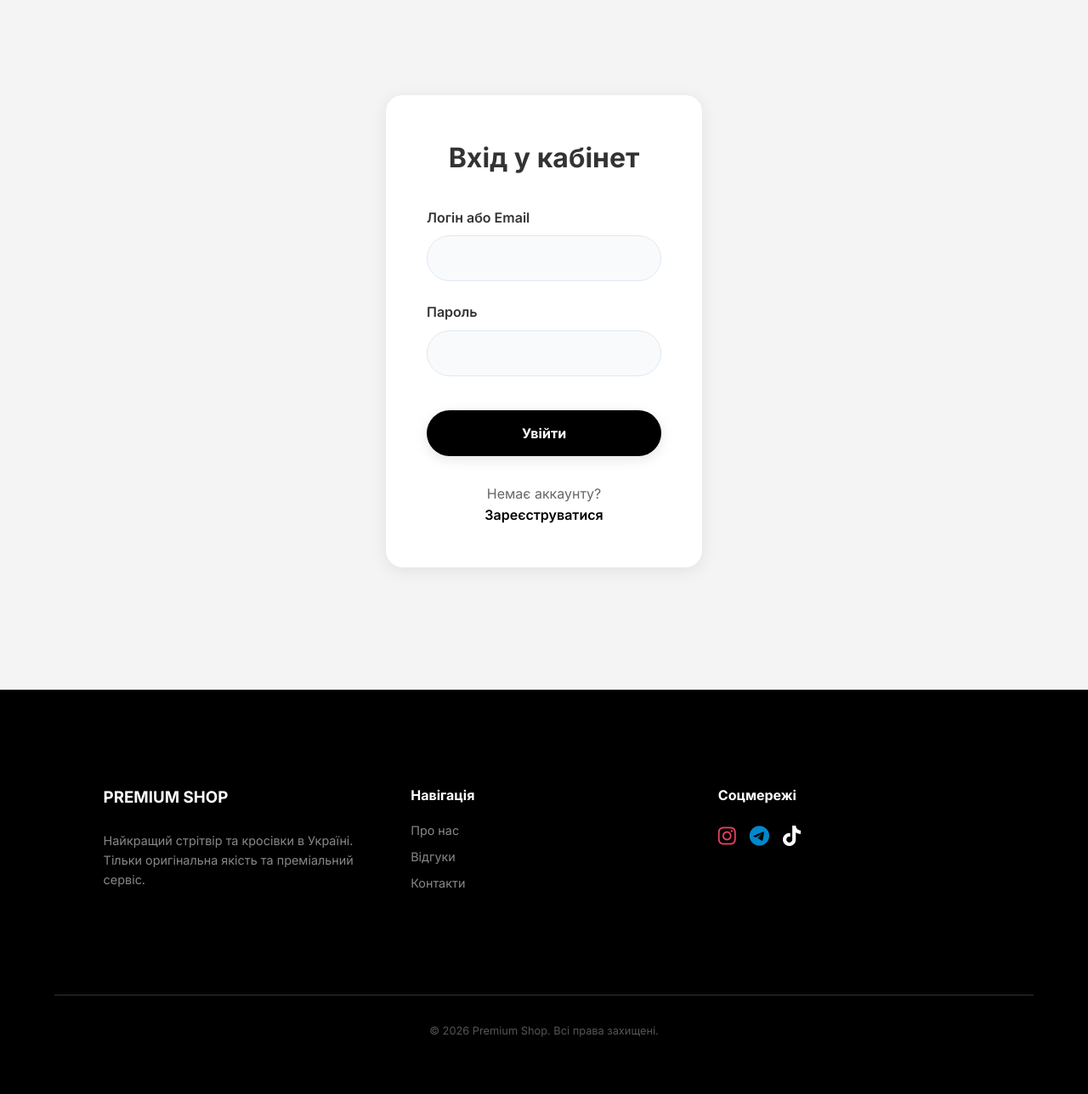
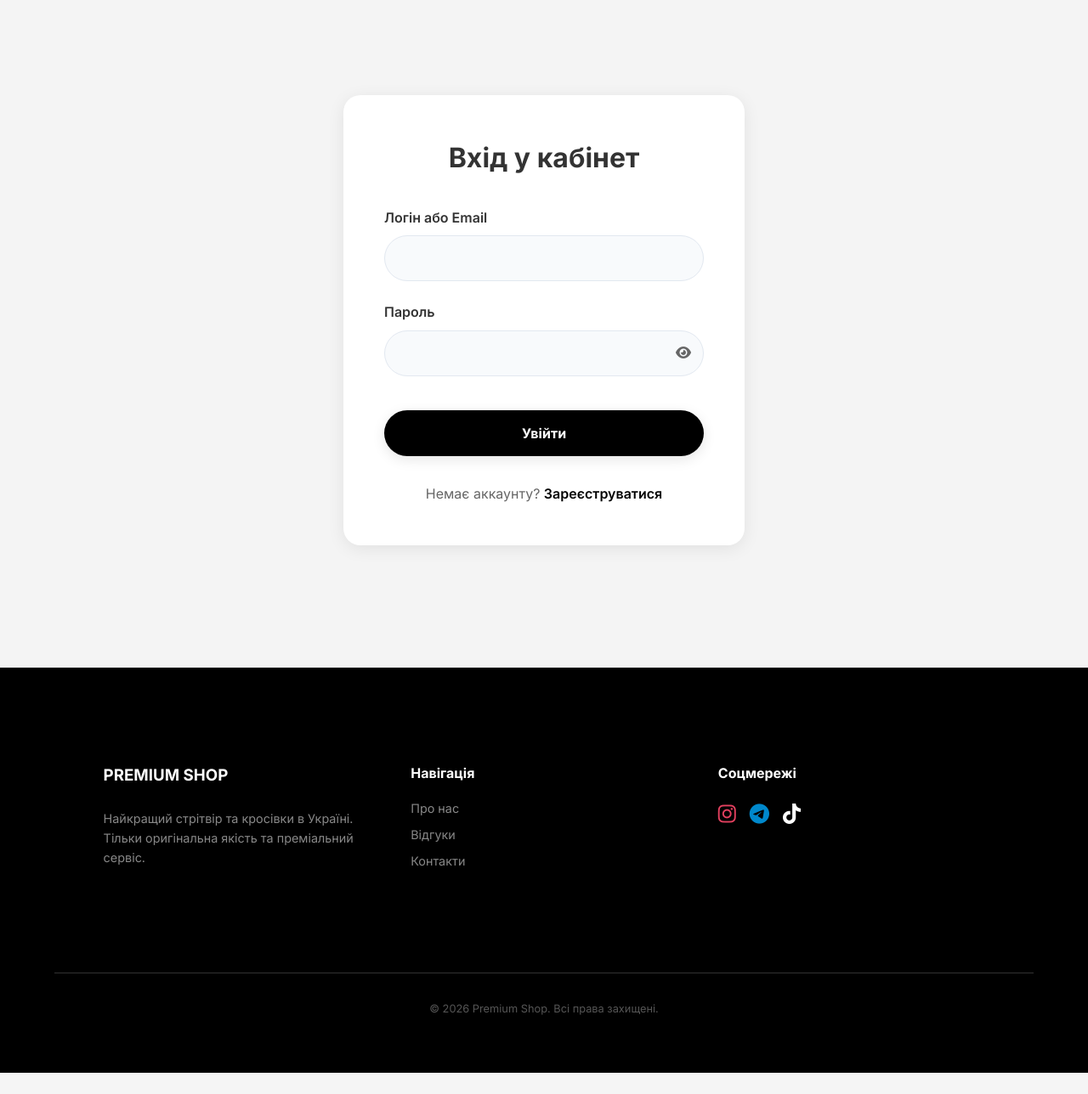
Before and after one commit to Arsenk0/Premium-Shop, a Django app: template templates/registration/login.html in a window 1280 px wide. Shown: the part 71-1359 px from the top of the page at 85% size. After the commit the page ends 1334 px from the top, so only its background shows below. Run offline with Django 5.2, Linux system fonts and the light colour scheme; the template is opened without the code that fills it: values that come from a table or form of the project are taken from there, others are empty; parts of the project's set-up code (start-up, migrations or seed data) failed here and were passed over.

Commit message:
feat(ui): resize auth forms, add login password toggle, and fix review hover target

```diff
--- a/templates/registration/login.html
+++ b/templates/registration/login.html
@@ -4,7 +4,7 @@
 {% block title %}{% trans "Вхід" %}{% endblock %}
 
 {% block content %}
-<div class="container fade-in" style="max-width: 500px; margin-top: 4rem;">
+<div class="container fade-in" style="max-width: 600px; margin-top: 4rem;">
     <div style="background: white; padding: 3rem; border-radius: 20px; box-shadow: var(--shadow);">
         <h1 style="text-align: center; margin-bottom: 2rem;">{% trans "Вхід у кабінет" %}</h1>
 
@@ -29,7 +29,12 @@
 
             <div class="form-group">
                 <label for="id_password">{% trans "Пароль" %}</label>
-                <input type="password" name="{{ form.password.html_name }}" id="{{ form.password.id_for_label }}" class="{% if form.password.errors or form.non_field_errors %}input-error shake{% endif %}" required>
+                <div class="password-wrapper" style="position: relative;">
+                    <input type="password" name="{{ form.password.html_name }}" id="{{ form.password.id_for_label }}" class="{% if form.password.errors or form.non_field_errors %}input-error shake{% endif %}" required>
+                    <span class="toggle-password" style="position: absolute; right: 10px; top: 50%; transform: translateY(-50%); cursor: pointer; color: #666; padding: 5px;">
+                        <i class="fas fa-eye"></i>
+                    </span>
+                </div>
                 {% if form.password.errors %}
                 <div class="error-msg">{{ form.password.errors|striptags }}</div>
                 {% endif %}
--- a/templates/store/accounts/signup.html
+++ b/templates/store/accounts/signup.html
@@ -4,7 +4,7 @@
 {% block title %}{% trans "Реєстрація" %}{% endblock %}
 
 {% block content %}
-<div class="container fade-in" style="max-width: 500px; margin-top: 4rem;">
+<div class="container fade-in" style="max-width: 600px; margin-top: 4rem;">
     <div style="background: white; padding: 3rem; border-radius: 20px; box-shadow: var(--shadow);">
         <h1 style="text-align: center; margin-bottom: 2rem;">{% trans "Створити аккаунт" %}</h1>
 
```
Also changed, not shown: templates/store/reviews.html (+21 -2 lines).
